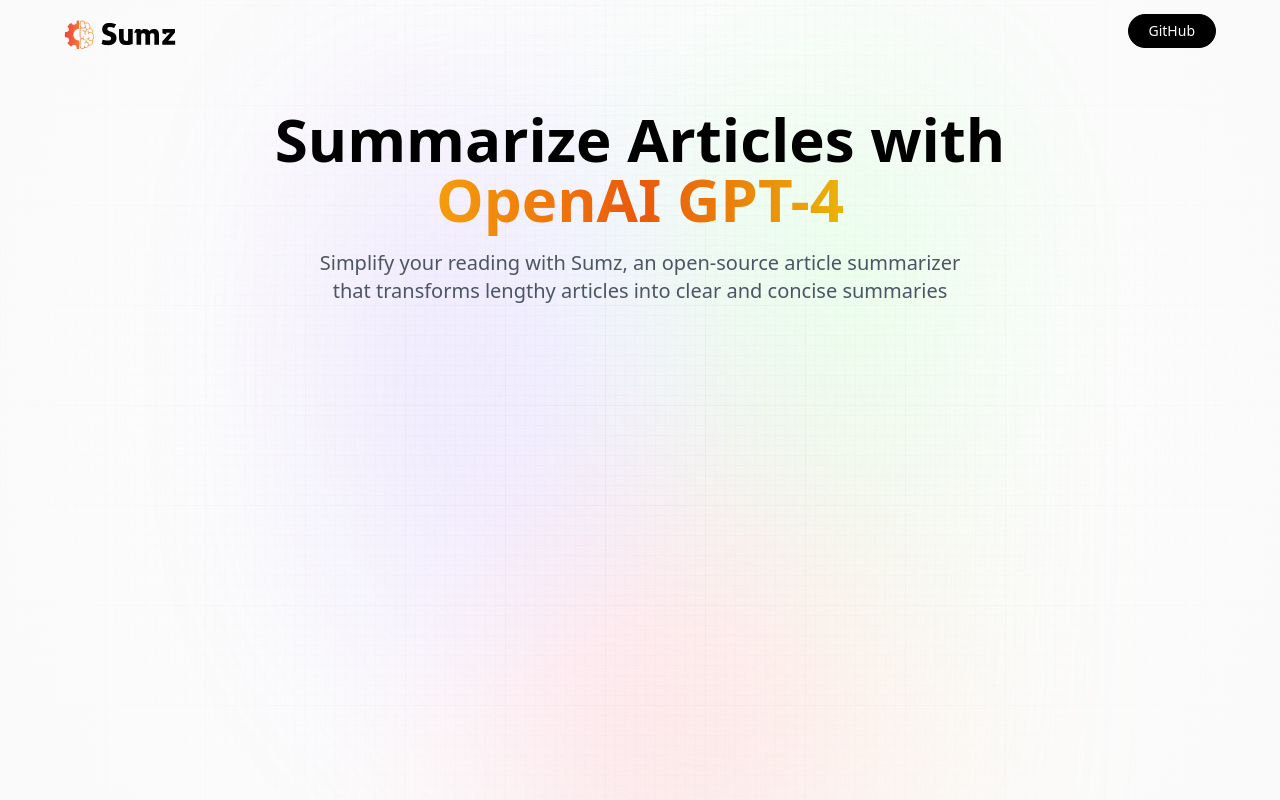
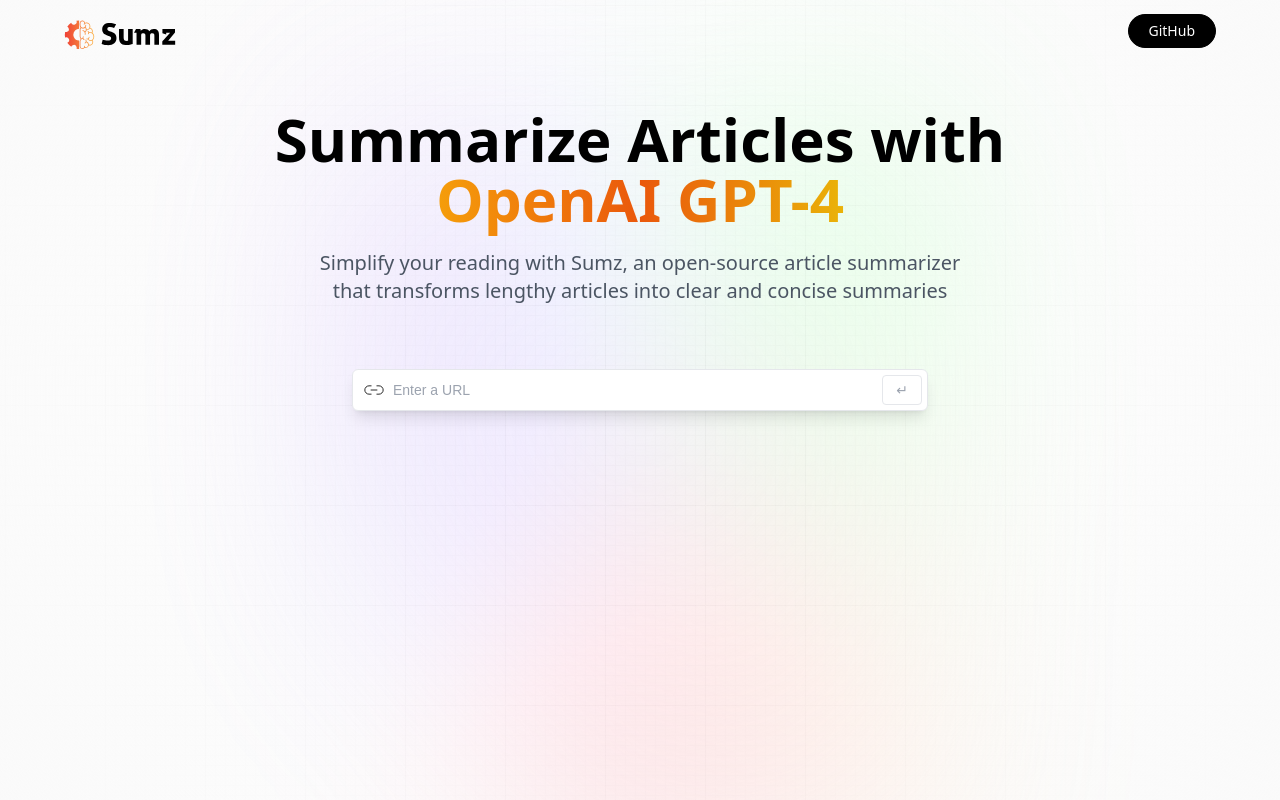
Before and after one commit to Blackmokujingal/AI-Sumerizer, a React (Vite) app: page / in a window 1280 px wide. Built offline with nearby package versions, Linux system fonts and the light colour scheme; a web font is replaced by a local one.

Commit message:
Added the URL submit button

```diff
--- a/src/components/Demo.jsx
+++ b/src/components/Demo.jsx
@@ -1,11 +1,51 @@
-import React  from "react";
+import { useState, useEffect } from "react";
+import { copy, linkIcon, loader, tick } from "../assets";
 
 const Demo = () => {
+  const [ article, setArticle] = useState({
+    url:'',
+    summary:'',
+  });
+
+  const handleSubmit = async(e) => {
+    alert('Submitted');
+  }
   return (
-    <div>
+    <section className="mt-16 w-full max-w-xl">
+      {/* Search */}
+      <div className="flex flex-col w-full gap-2">
+        <form
+          className="relative flex justify-center items-center"
+          onSubmit={handleSubmit}
+        >
+          <img
+            src={linkIcon}
+            alt="link-icon"
+            className="absolute left-0 my-2 ml-3 w-5"
+          />
 
-    </div>
-  )
-}
+          <input
+            type="url"
+            placeholder="Enter a URL"
+            value={article.url}
+            onChange={(e) => setArticle({ ... article, url: e.target.value})}
+            required
+            className="url_input peer"
+          />
 
-export default Demo
+          <button
+            type="submit"
+            className="submit_btn peer-focus:border-gray-700 peer-focus:text-gray-700 "
+          >
+            ↵
+          </button>
+        </form>
+        {/*Browse URL History*/}
+      </div>
+
+      {/*Display Results*/}
+    </section>
+  );
+};
+
+export default Demo;
```
